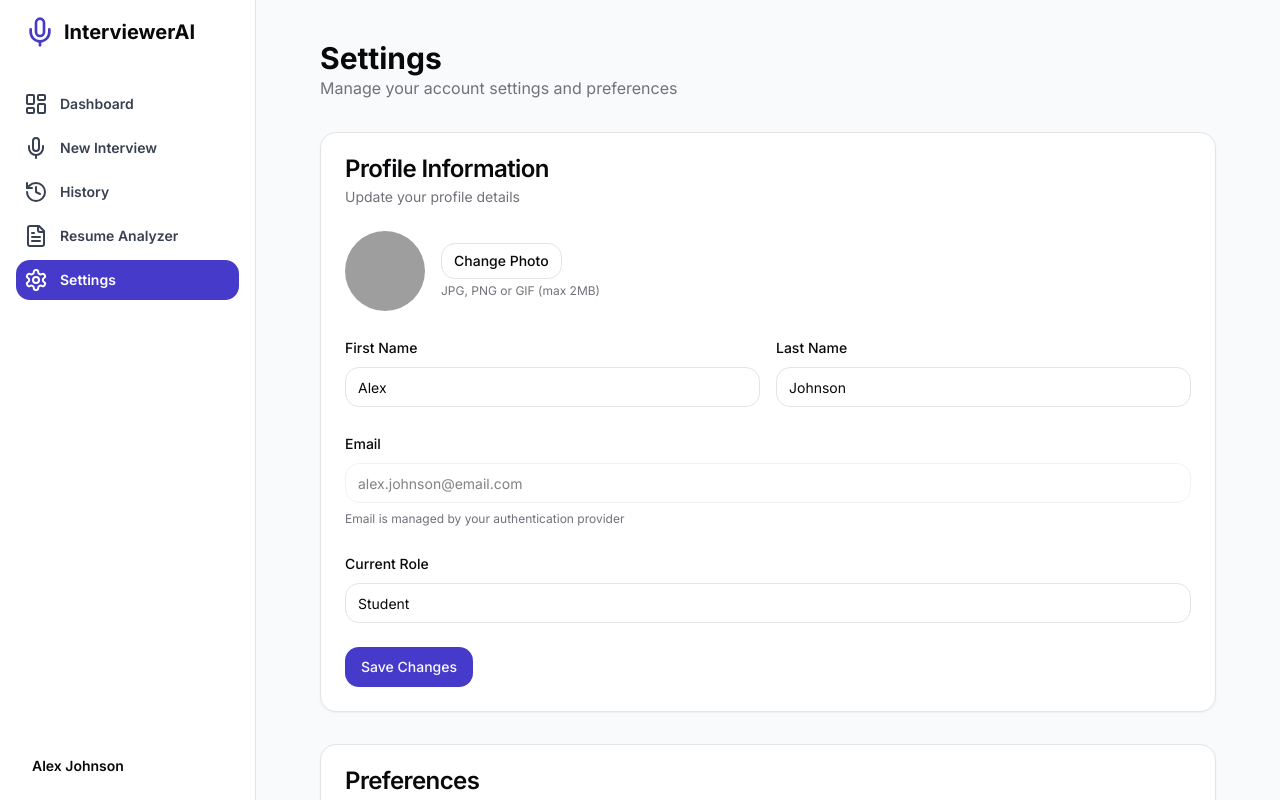
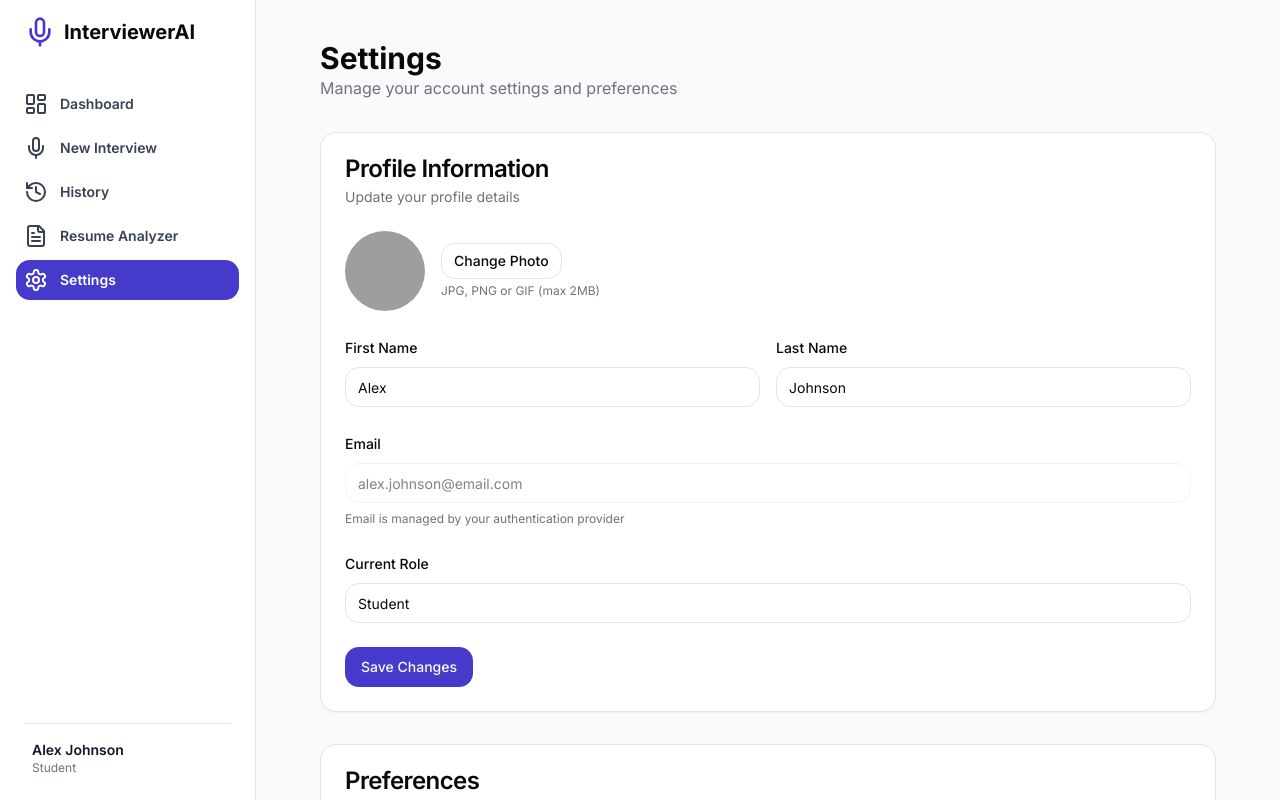
Before and after one commit to charishhh/ai-interview-couch, a Next.js app: page /dashboard/settings in a window 1280 px wide. Shown: the top 800 px of the page. Built offline with nearby package versions, Linux system fonts and the light colour scheme; grey boxes are pictures that could not be loaded.

Commit message:
Display updated user profile in sidebar with real-time sync from Settings

```diff
--- a/app/dashboard/layout.tsx
+++ b/app/dashboard/layout.tsx
@@ -12,7 +12,7 @@ import {
   Menu,
   X
 } from "lucide-react";
-import { useState } from "react";
+import { useState, useEffect } from "react";
 import { cn } from "@/lib/utils";
 
 const navigation = [
@@ -30,6 +30,69 @@ export default function DashboardLayout({
 }) {
   const pathname = usePathname();
   const [mobileMenuOpen, setMobileMenuOpen] = useState(false);
+  const [userProfile, setUserProfile] = useState({
+    firstName: "Alex",
+    lastName: "Johnson",
+    role: "Student"
+  });
+
+  useEffect(() => {
+    // Load user profile from localStorage
+    const savedProfile = localStorage.getItem("userProfile");
+    if (savedProfile) {
+      try {
+        const profile = JSON.parse(savedProfile);
+        setUserProfile({
+          firstName: profile.firstName || "Alex",
+          lastName: profile.lastName || "Johnson",
+          role: profile.role || "Student"
+        });
+      } catch (e) {
+        console.error("Error loading profile:", e);
+      }
+    }
+
+    // Listen for storage changes to update profile when settings change
+    const handleStorageChange = (e: StorageEvent) => {
+      if (e.key === "userProfile" && e.newValue) {
+        try {
+          const profile = JSON.parse(e.newValue);
+          setUserProfile({
+            firstName: profile.firstName || "Alex",
+            lastName: profile.lastName || "Johnson",
+            role: profile.role || "Student"
+          });
+        } catch (err) {
+          console.error("Error parsing profile:", err);
+        }
+      }
+    };
+
+    // Also listen for custom events (for same-tab updates)
+    const handleProfileUpdate = () => {
+      const savedProfile = localStorage.getItem("userProfile");
+      if (savedProfile) {
+        try {
+          const profile = JSON.parse(savedProfile);
+          setUserProfile({
+            firstName: profile.firstName || "Alex",
+            lastName: profile.lastName || "Johnson",
+            role: profile.role || "Student"
+          });
+        } catch (e) {
+          console.error("Error loading profile:", e);
+        }
+      }
+    };
+
+    window.addEventListener("storage", handleStorageChange);
+    window.addEventListener("profileUpdated", handleProfileUpdate);
+
+    return () => {
+      window.removeEventListener("storage", handleStorageChange);
+      window.removeEventListener("profileUpdated", handleProfileUpdate);
+    };
+  }, []);
 
   return (
     <div className="min-h-screen bg-gray-50 dark:bg-gray-900">
@@ -63,9 +126,16 @@ export default function DashboardLayout({
                 </ul>
               </li>
               <li className="mt-auto">
-                <div className="flex items-center gap-x-4 p-2">
+                <div className="flex items-center gap-x-4 p-2 border-t pt-4">
                   <UserButton afterSignOutUrl="/" />
-                  <span className="text-sm font-semibold">Alex Johnson</span>
+                  <div className="flex flex-col">
+                    <span className="text-sm font-semibold text-gray-900 dark:text-white">
+                      {userProfile.firstName} {userProfile.lastName}
+                    </span>
+                    <span className="text-xs text-gray-500 dark:text-gray-400">
+                      {userProfile.role}
+                    </span>
+                  </div>
                 </div>
               </li>
             </ul>
--- a/app/dashboard/settings/page.tsx
+++ b/app/dashboard/settings/page.tsx
@@ -54,6 +54,9 @@ export default function SettingsPage() {
       lastName,
       role,
     }));
+
+    // Dispatch event to notify other components
+    window.dispatchEvent(new Event("profileUpdated"));
 
     setTimeout(() => {
       setIsSaving(false);
```
